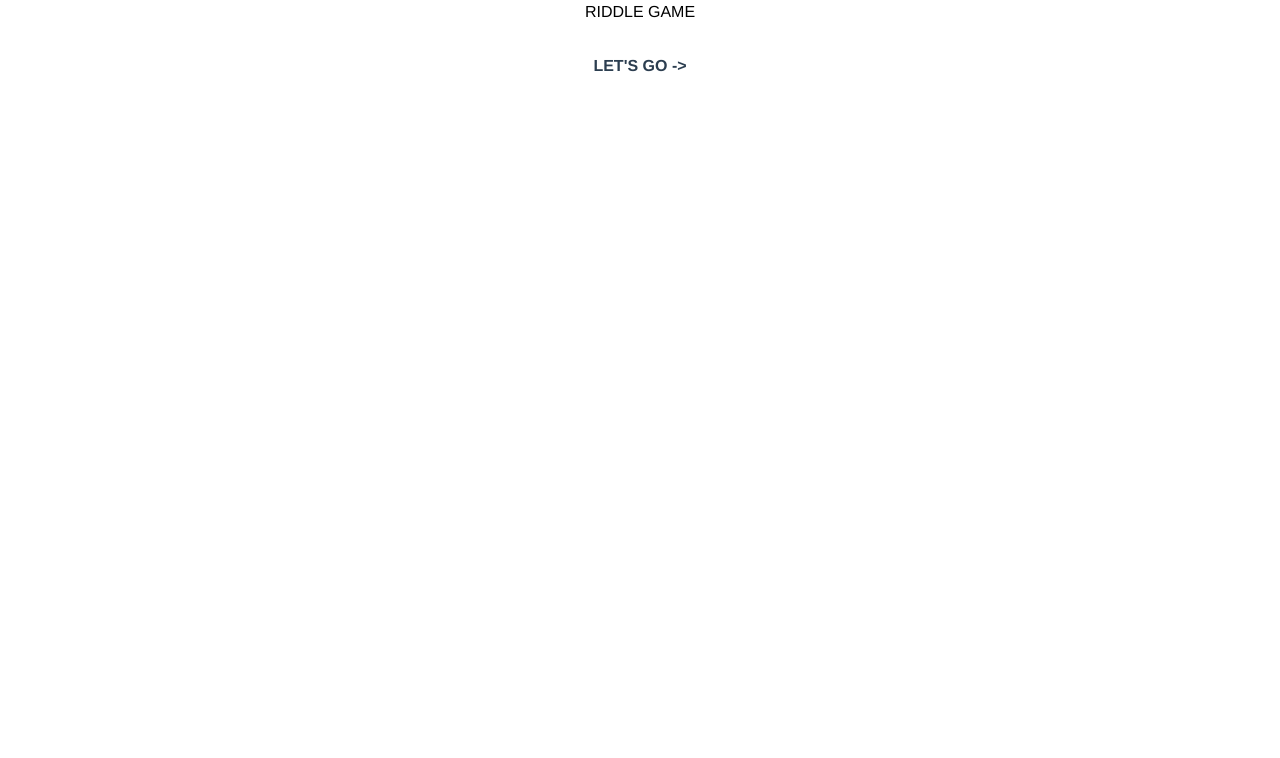
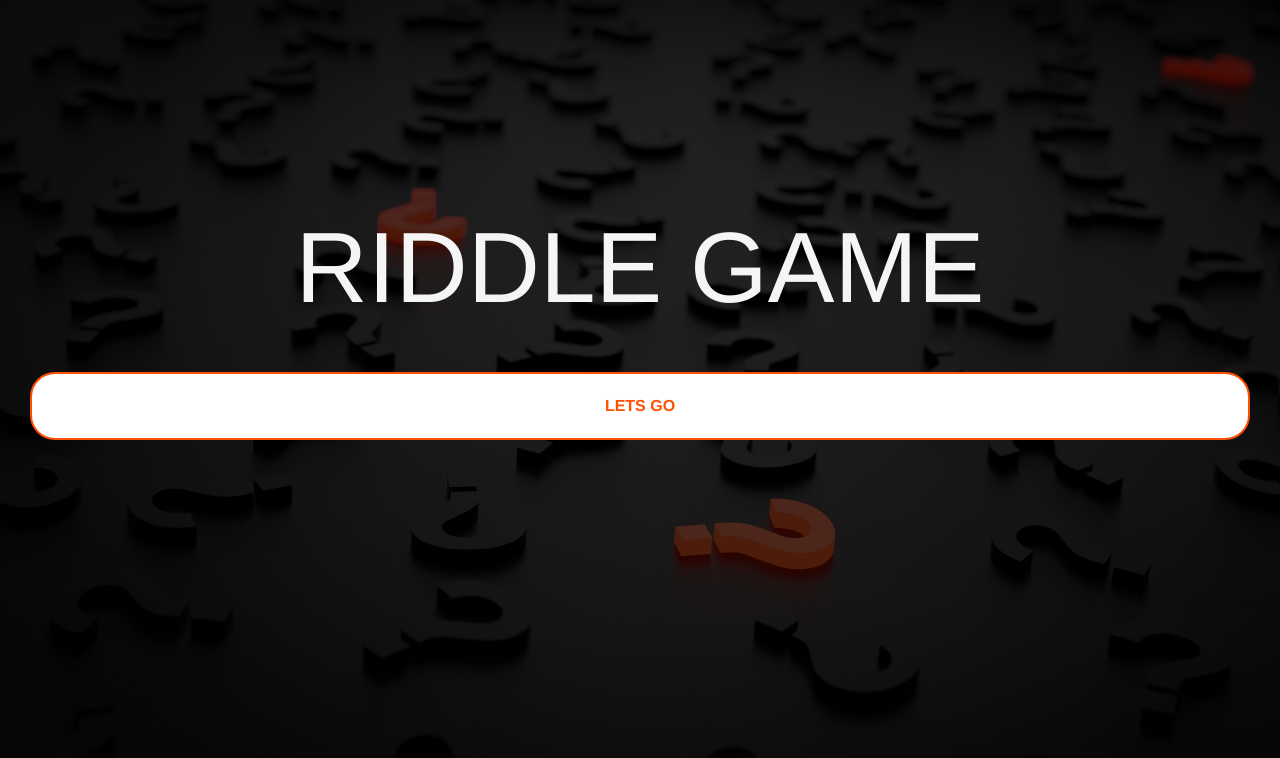
Before and after one commit to TDL2627/Riddles, a Vue app: page /quiz in a window 1280 px wide. Shown: the top 758 px of the page. Built offline with nearby package versions, Linux system fonts and the light colour scheme.

Commit message:
working on styling

```diff
--- a/src/App.vue
+++ b/src/App.vue
@@ -10,6 +10,9 @@
   -moz-osx-font-smoothing: grayscale;
   text-align: center;
   color: black;
+    background:linear-gradient(0deg, rgba(0, 0, 0, 0.7), rgba(0, 0, 0, 0.7)), url("./assets/riddle.jpg");
+    background-size: cover;
+  height: 100vh;
 }
 
 #nav {
--- a/src/views/Home.vue
+++ b/src/views/Home.vue
@@ -1,11 +1,11 @@
 <template>
   <div class="home">
 
- <h1>RIDDLE GAME</h1>
+ <h1 class="mainHead">RIDDLE GAME</h1>
 
  <div id="nav">
 
-        <router-link to="/quiz">LET'S GO  -></router-link>
+        <router-link to="/quiz"><h2 class="go">LETS GO</h2></router-link>
 
   </div>
   </div>
@@ -19,3 +19,19 @@ export default {
 
 }
 </script>
+<style scoped>
+.home{
+  padding-top: 15%;
+}
+.mainHead{
+  color: whitesmoke;
+  font-size: 100px;
+}
+.go{
+  border: 2px solid rgb(253, 81, 1);
+  background: white;
+  color:  rgb(253, 81, 1);
+  border-radius:25px ;
+  padding: 20px;
+}
+</style>
--- a/src/views/Quiz.vue
+++ b/src/views/Quiz.vue
@@ -51,7 +51,7 @@
                     <div v-else>
                         <div class="results">
                         <h2 class="text-3xl font-bold">Your Score Result</h2>
-                        <h3>{{message}}</h3>
+                       <div v-html="message"></div>
                         <div class="flex justify-start mt-6 space-x-4">
                             <p>
                                 Correct Answers:
@@ -162,9 +162,9 @@ data(){
             this.index++
 
            if(this.correctAnswer >=7){
-                this.message="PASS"
+                this.message=`<h1 style="color:green;">PASS</h1>`
             }
-            else(this.message="FAIL")
+            else(this.message=`<h1 style="color:red;">FAIL</h1>`)
         },
         resetQuiz() {
             this.index = 0
```
Also changed, not shown: src/assets/logo.png (deleted), src/assets/riddle.jpg (added).
